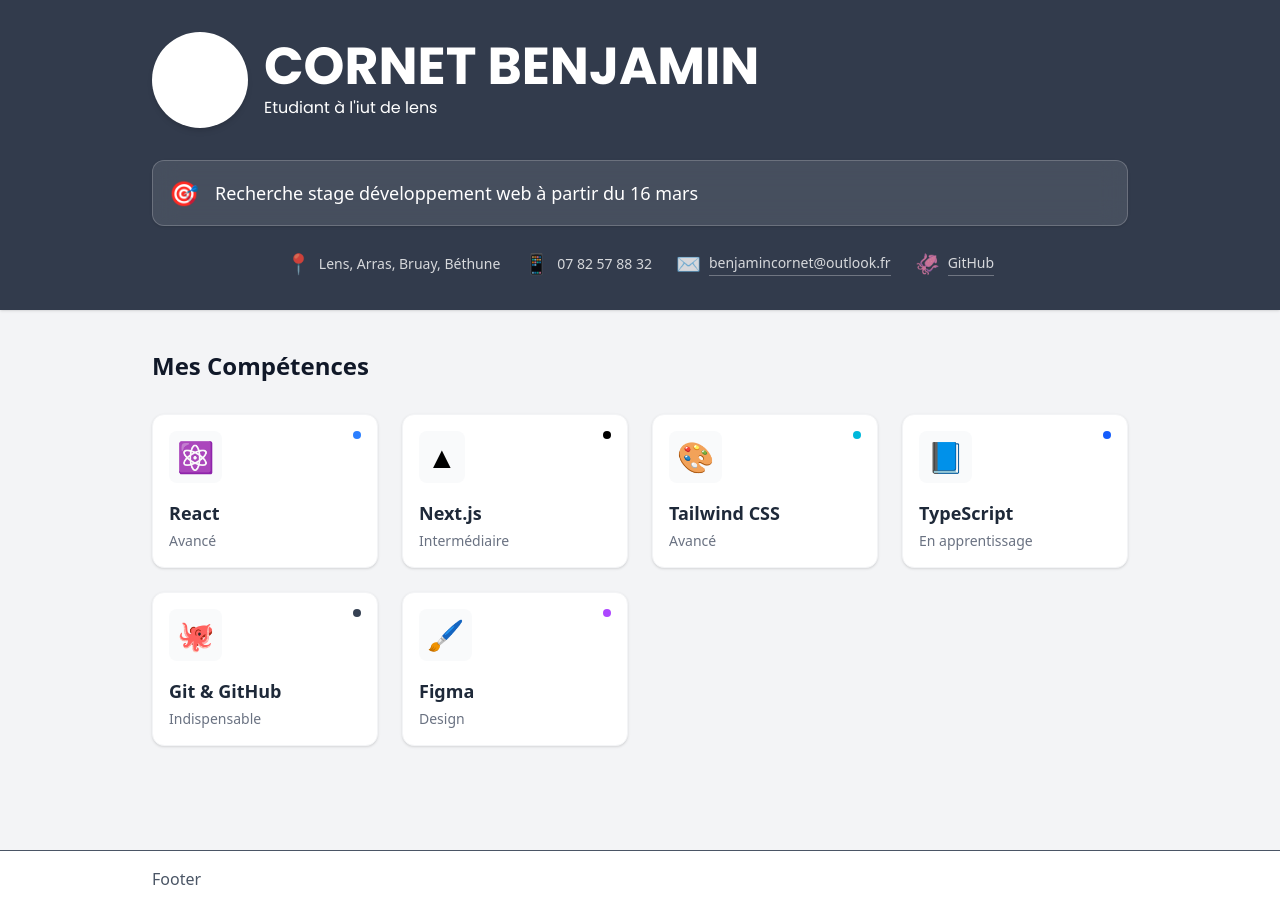
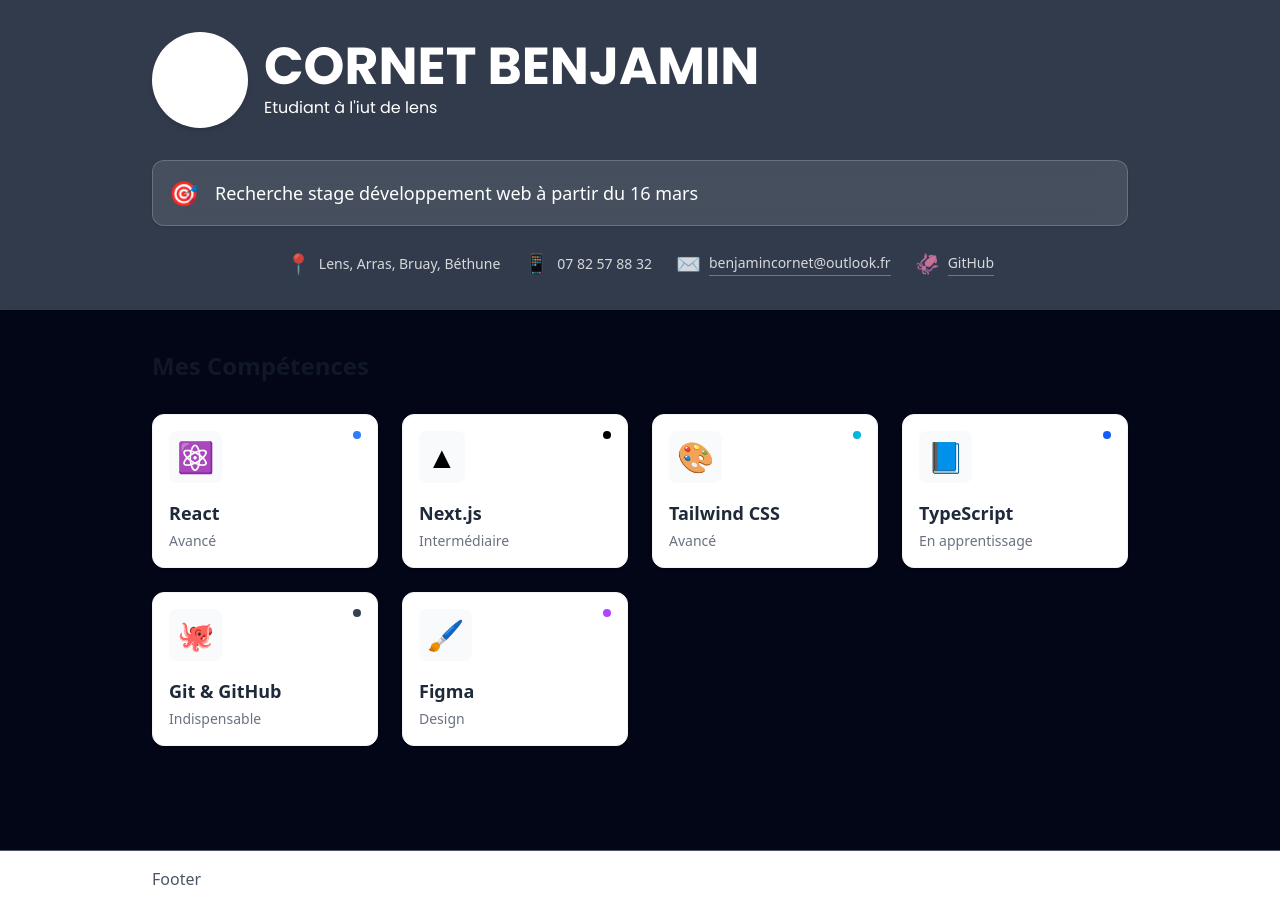
Before and after one commit to BenjaminC62/cv-cornet-benjamin, a Next.js app: page / in a window 1280 px wide. Built offline with nearby package versions, Linux system fonts and the light colour scheme.

Commit message:
#7 - corrections du background de l'application principale

```diff
--- a/app/globals.css
+++ b/app/globals.css
@@ -1,6 +1,11 @@
 @import "tailwindcss";
 
 :root {
-  --background: #ffffff;
-  --foreground: #171717;
+  --background: #020617;
+  --foreground: #f8fafc;
 }
+
+body {
+  background-color: var(--background);
+  color: var(--foreground);
+}
```
